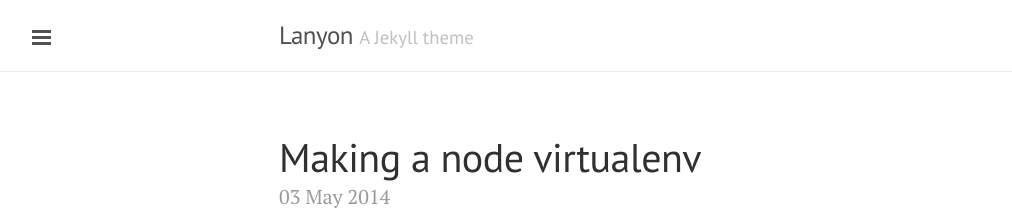
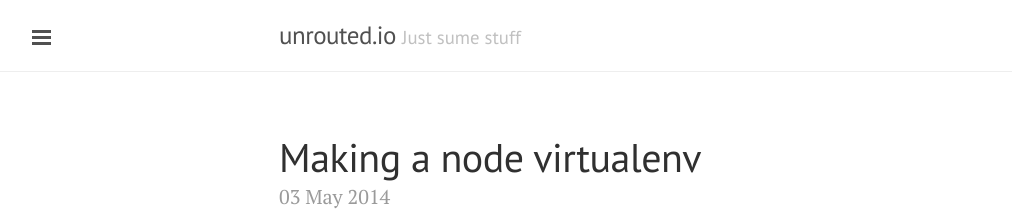
Before and after one commit to Jc2k/Jc2k.github.io, a Jekyll site: the page built from index.html, in a window 1280 px wide and 900 px high. Shown: the top 216 px of the window, without its empty margins (1-1013 px from the left). Built offline with Jekyll 4.4.1, drawn with Linux system fonts in a browser that asks for light colours; Markdown is read by kramdown in place of the engine named in the settings; the list of posts is cut into pages by our own code.

Commit message:
Customize

```diff
--- a/_config.yml
+++ b/_config.yml
@@ -6,19 +6,13 @@
 permalink:        pretty
 
 # Setup
-title:            Lanyon
-tagline:          'A Jekyll theme'
+title:            unrouted.io
+tagline:          'Just sume stuff'
 description:      'A reserved <a href="http://jekyllrb.com" target="_blank">Jekyll</a> theme that places the utmost gravity on content with a hidden drawer. Made by <a href="https://twitter.com/mdo" target="_blank">@mdo</a>.'
 url:              http://lanyon.getpoole.com
 
 author:
-  name:           'Mark Otto'
+  name:           'John Carr'
   url:            https://twitter.com/mdo
 
 paginate:         5
-
-# Custom vars
-version:          1.0.0
-
-github:
-  repo:           https://github.com/poole/lanyon
--- a/_includes/sidebar.html
+++ b/_includes/sidebar.html
@@ -4,17 +4,8 @@
 
 <!-- Toggleable sidebar -->
 <div class="sidebar" id="sidebar">
-  <div class="sidebar-item">
-    <p>{{ site.description }}</p>
-  </div>
-
   <nav class="sidebar-nav">
     <a class="sidebar-nav-item{% if page.title == "Home" %} active{% endif %}" href="/">Home</a>
-
-    {% comment %}
-      The code below dynamically generates a sidebar nav of pages with
-      `layout: page` in the front-matter. See readme for usage.
-    {% endcomment %}
 
     {% assign pages_list = site.pages %}
     {% for node in pages_list %}
@@ -24,10 +15,6 @@
         {% endif %}
       {% endif %}
     {% endfor %}
-
-    <a class="sidebar-nav-item" href="{{ site.github.repo }}/archive/v{{ site.version }}.zip">Download</a>
-    <a class="sidebar-nav-item" href="{{ site.github.repo }}">GitHub project</a>
-    <span class="sidebar-nav-item">Currently v{{ site.version }}</span>
   </nav>
 
   <div class="sidebar-item">
```
